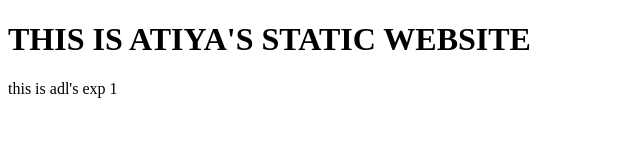
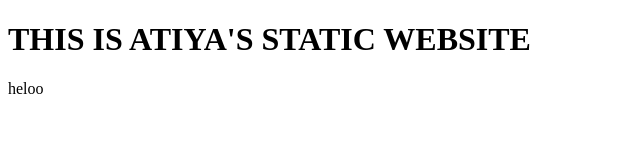
Before and after one commit to UmmeAtiyaa/adl.exp1, a plain HTML site: page index.html in a window 1280 px wide. Shown: the full height of the page, 0-640 px from the left. Drawn offline with Linux system fonts and the light colour scheme.

Commit message:
Update index.html

```diff
--- a/index.html
+++ b/index.html
@@ -7,6 +7,6 @@
 </head>
 <body>
     <h1>THIS IS ATIYA'S STATIC WEBSITE</h1>
-    this is adl's exp 1
+    heloo
 </body>
 </html>
```
